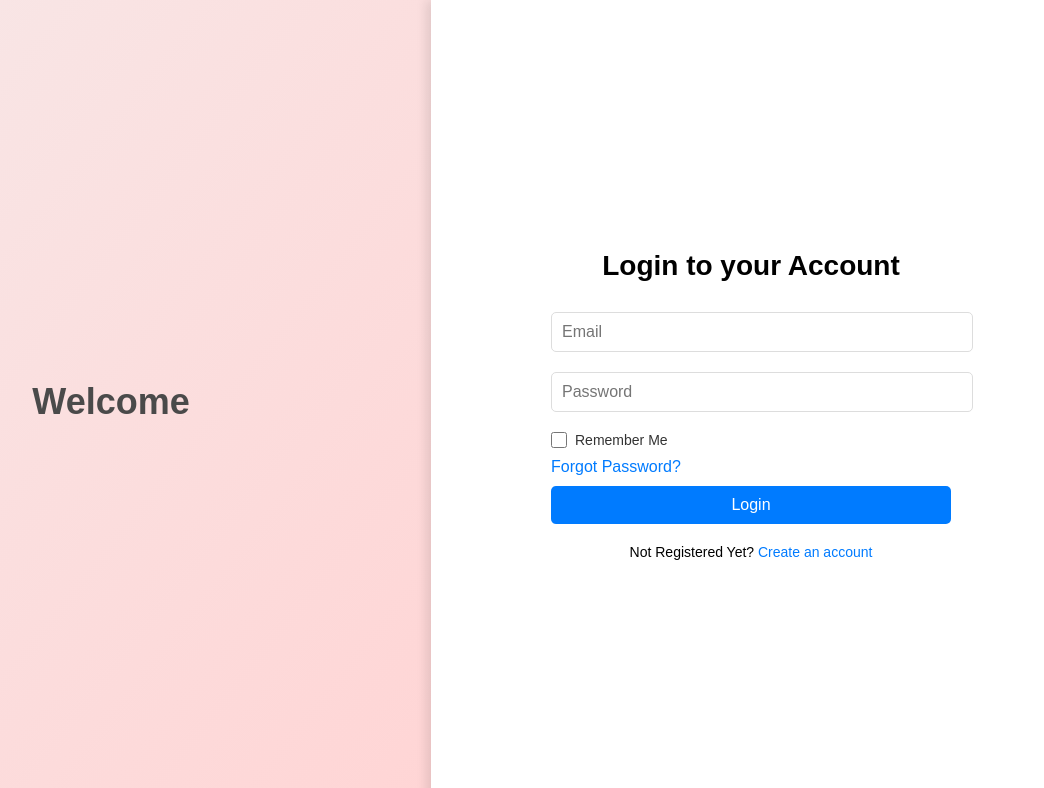
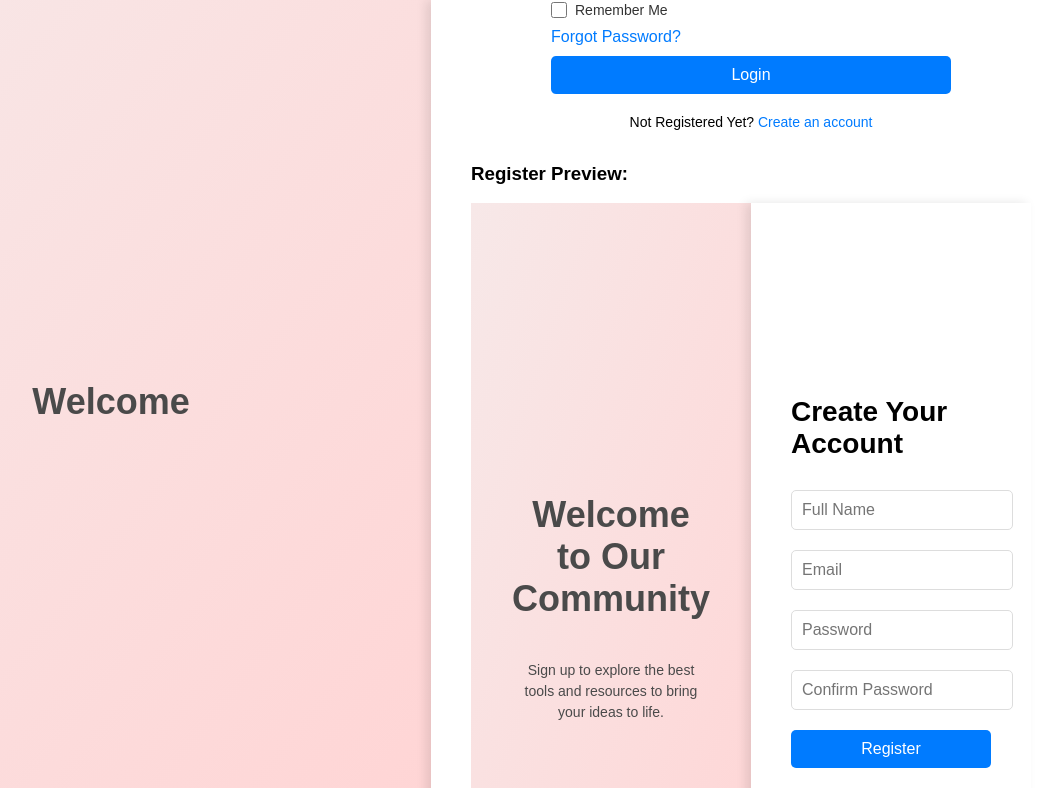
Before and after one commit to Kevv28/Task, a React (Create React App) app: page /login in a window 1280 px wide. Shown: the top 788 px of the page, without its empty margins (209-1253 px from the left). Built offline with nearby package versions, Linux system fonts and the light colour scheme.

Commit message:
Update Login.jsx

```diff
--- a/src/components/Login.jsx
+++ b/src/components/Login.jsx
@@ -1,5 +1,6 @@
 import React, { useState } from 'react';
 import { useNavigate } from 'react-router-dom';
+import Register from './Register'; // Import the Register component
 import './Auth.css';
 
 const Login = () => {
@@ -45,6 +46,12 @@ const Login = () => {
         <p>
           Not Registered Yet? <a href="/register">Create an account</a>
         </p>
+
+        {/* Example Usage of Register Component */}
+        <div className="register-preview">
+          <h3>Register Preview:</h3>
+          <Register />
+        </div>
       </div>
     </div>
   );
```
